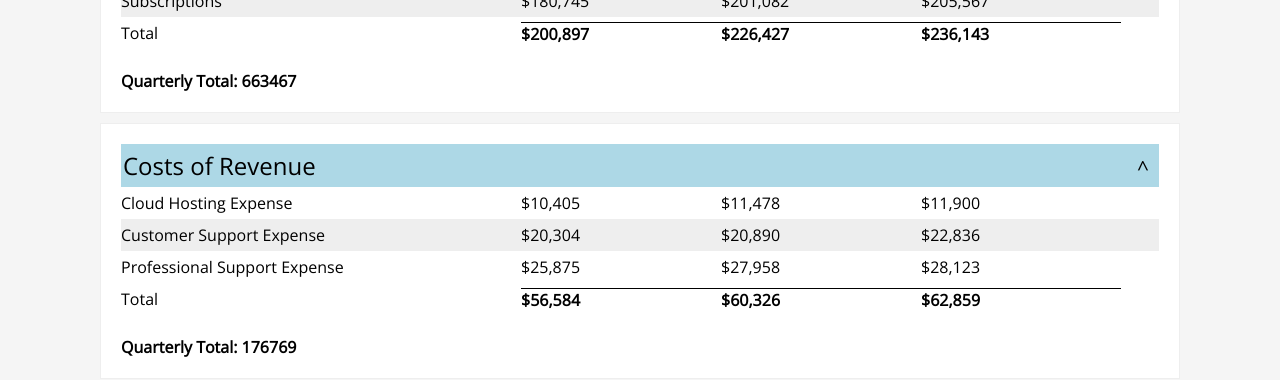
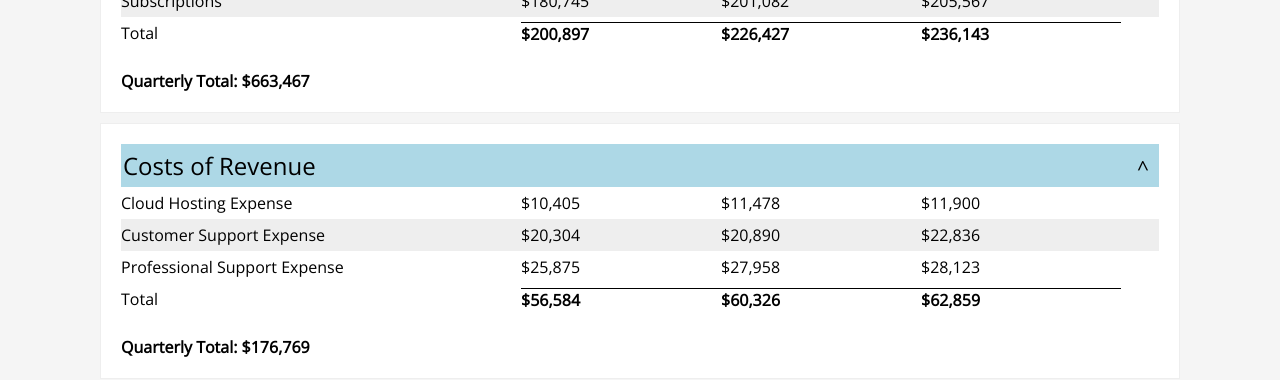
Before and after one commit to switzerb/IncomeStatementUI, a React (Create React App) app: page / in a window 1280 px wide. Shown: the part 442-822 px from the top of the page. Built offline with nearby package versions, Linux system fonts and the light colour scheme.

Commit message:
Formet quarterly totals

```diff
--- a/src/IncomeStatementSubCategory.js
+++ b/src/IncomeStatementSubCategory.js
@@ -1,13 +1,9 @@
 import React from "react";
-import FilterContext from "./FilterContext"
+import FilterContext from "./FilterContext";
+import { formatMoney } from "./utils";
 
 const IncomeStatementSubCategory = ({subcategory, type}) => {
     const { name, values } = subcategory;
-
-    const formatMoney = (n) => {
-        const float = n.toLocaleString();
-        return `$${String(float).replace(/\B(?=(\d{3})+(?!\d))/g, ",")}`;
-    }
 
     const renderRows = (filters, values) => {
         return values.map( (v,i) => {
--- a/src/Section.js
+++ b/src/Section.js
@@ -1,4 +1,5 @@
 import React, { useState } from "react";
+import {formatMoney} from "./utils";
 
 import "./Section.css";
 
@@ -18,7 +19,7 @@ const Section = ({label, total, children}) => {
             { open
                 ? <>
                     {children}
-                    {total && <div className="Section-total">Quarterly Total: {total}</div>}
+                    {total && <div className="Section-total">Quarterly Total: {formatMoney(total)}</div>}
                 </>
                 : null
             }
--- /dev/null
+++ b/src/utils.js
@@ -0,0 +1,4 @@
+export const formatMoney = (n) => {
+    const float = n.toLocaleString();
+    return `$${String(float).replace(/\B(?=(\d{3})+(?!\d))/g, ",")}`;
+}
```
